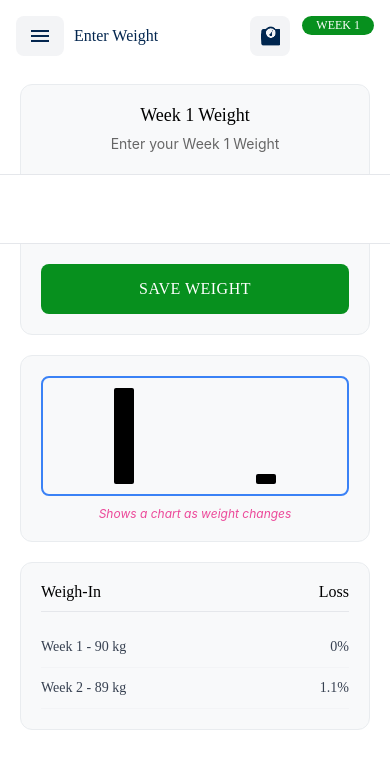
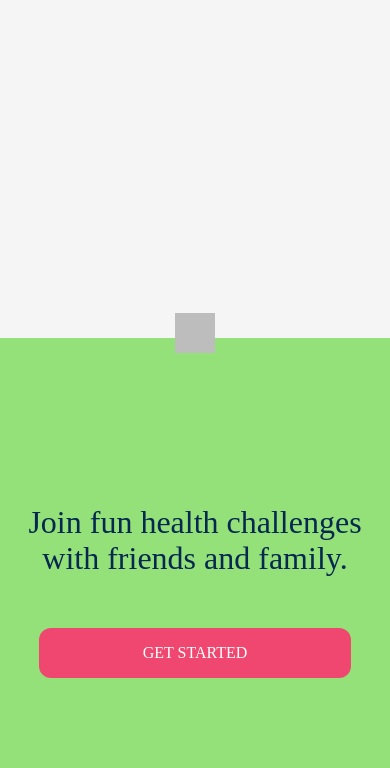
Before and after one commit to supervenus204/bingo-mobile-app, a React Native app: screen / in a window 390 px wide. Shown: the top 768 px of the page. Built offline with nearby package versions, Linux system fonts and the light colour scheme; what @stripe/stripe-react-native would draw is missing.

Commit message:
Update BingoBoard and BingoCard styles, modify initial route names in navigators, and enhance ActiveChallenge screen with ScrollView for better layout management.

```diff
--- a/src/components/common/BingoBoard.tsx
+++ b/src/components/common/BingoBoard.tsx
@@ -87,7 +87,7 @@ const styles = StyleSheet.create({
     gap: 12,
   },
   emptySpace: {
-    width: 60,
-    height: 60,
+    width: 80,
+    height: 80,
   },
 });
--- a/src/components/common/BingoCard/BingoCardBase.tsx
+++ b/src/components/common/BingoCard/BingoCardBase.tsx
@@ -35,12 +35,12 @@ const styles = StyleSheet.create({
     position: 'relative',
   },
   container: {
-    width: 60,
-    height: 60,
-    borderRadius: 12,
+    width: 80,
+    height: 80,
+    borderRadius: 16,
     justifyContent: 'center',
     alignItems: 'center',
-    padding: 2,
+    padding: 4,
     position: 'relative',
     shadowColor: '#000',
     shadowOffset: {
--- a/src/constants/config.ts
+++ b/src/constants/config.ts
@@ -1,6 +1,6 @@
 export const API_BASE_URL = 'http://10.0.2.2:3000';
 // export const API_BASE_URL =
-//   'https://healthbingo-backend-dev-69f9daf23457.herokuapp.com';
+// 'https://healthbingo-backend-dev-69f9daf23457.herokuapp.com';
 
 // Stripe Configuration
 export const STRIPE_PUBLISHABLE_KEY =
--- a/src/navigation/AppNavigator.tsx
+++ b/src/navigation/AppNavigator.tsx
@@ -29,7 +29,7 @@ export const AppNavigator = () => {
               paddingBottom: insets.bottom,
             },
           }}
-          initialRouteName={SCREEN_NAMES.PLAY_CHALLENGE}
+          initialRouteName={SCREEN_NAMES.WELCOME}
         >
           <Stack.Screen
             name={SCREEN_NAMES.WELCOME}
--- a/src/navigation/PlayChallengeNavigator.tsx
+++ b/src/navigation/PlayChallengeNavigator.tsx
@@ -114,7 +114,7 @@ export const PlayChallengeNavigator = () => {
   return (
     <Stack.Navigator
       screenOptions={{ headerShown: false }}
-      initialRouteName={SCREEN_NAMES._PLAY_CHALLENGE.ENTER_WEIGHT}
+      initialRouteName={SCREEN_NAMES._PLAY_CHALLENGE.HOME}
     >
       <Stack.Screen
         name={SCREEN_NAMES._PLAY_CHALLENGE.HOME}
--- a/src/screens/dashboard/ActiveChallenge.tsx
+++ b/src/screens/dashboard/ActiveChallenge.tsx
@@ -4,6 +4,7 @@ import { useEffect, useState } from 'react';
 import {
   Dimensions,
   Image,
+  ScrollView,
   StyleSheet,
   Text,
   TouchableOpacity,
@@ -104,6 +105,11 @@ export const ActiveChallenge: React.FC = () => {
               />
             </View>
 
+            <ScrollView
+              style={styles.scrollContainer}
+              contentContainerStyle={styles.scrollContent}
+              showsVerticalScrollIndicator={false}
+            >
               {activeChallenges.map(ch => (
                 <ChallengeCard
                   key={ch.id}
@@ -136,6 +142,7 @@ export const ActiveChallenge: React.FC = () => {
                   disabled={ch.status !== 'active'}
                 />
               ))}
+            </ScrollView>
           </View>
         ))}
 
@@ -244,4 +251,10 @@ const styles = StyleSheet.create({
     fontSize: 12,
     fontFamily: FONTS.family.poppinsMedium,
   },
+  scrollContainer: {
+    flex: 1,
+  },
+  scrollContent: {
+    paddingBottom: 20,
+  },
 });
```
Lines whose indentation alone changed are shown as unchanged.
